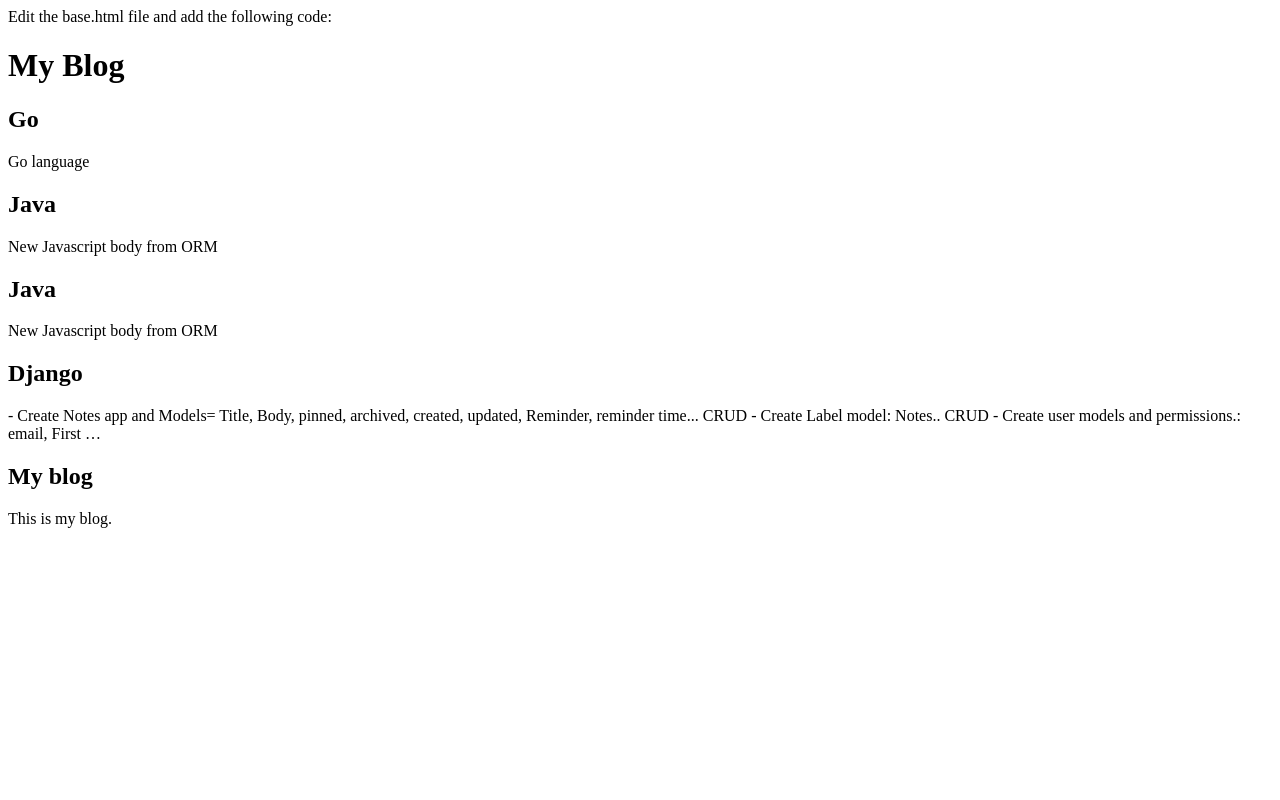
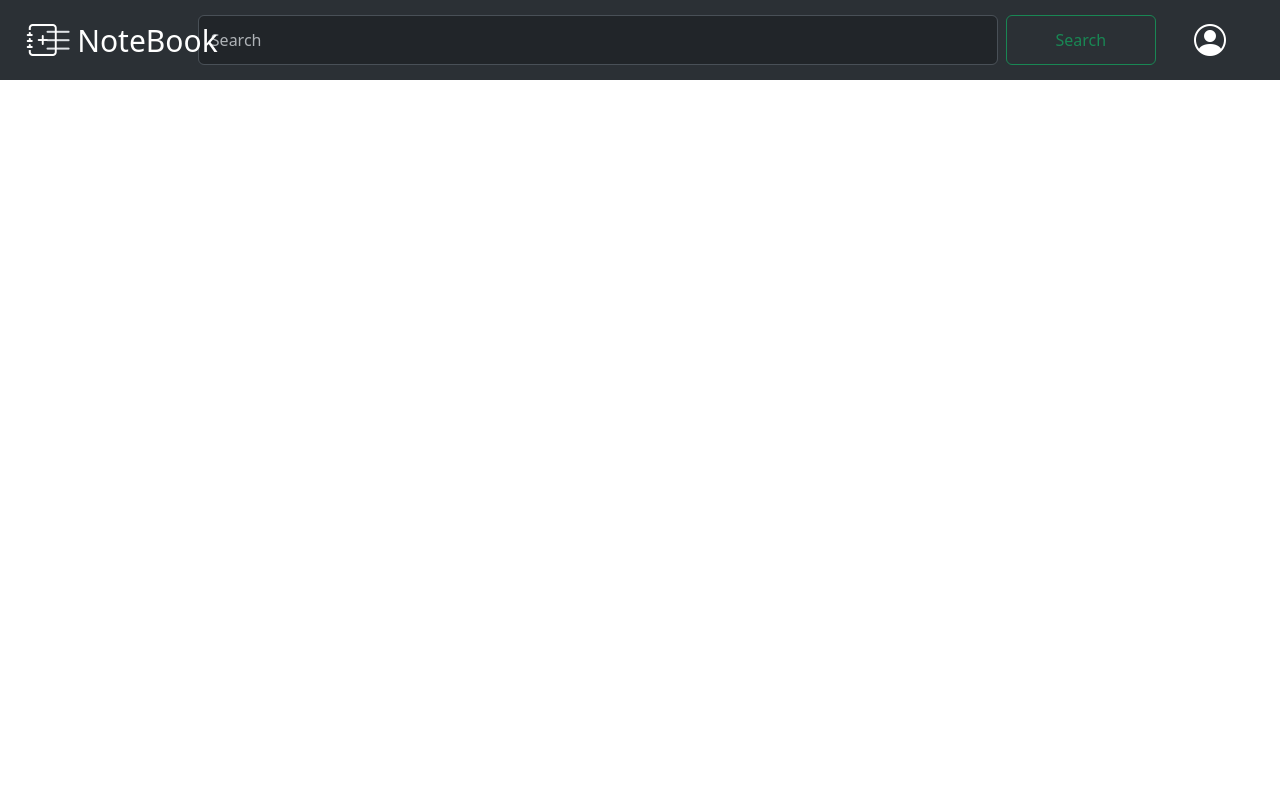
Before and after one commit to JoseSholly/keep-notebook, a Django app: page /notes/ in a window 1280 px wide. Run offline with Django 4.2, Linux system fonts and the light colour scheme; data comes from the database, SQL or seed files in the repository.

Commit message:
Home page styling

```diff
--- a/notebook/notes/static/css/notes.css
+++ b/notebook/notes/static/css/notes.css
@@ -0,0 +1,98 @@
+:root {
+    --bg-color: #202124;
+    --sidebar-bg: #2d2e30;
+    --note-bg: #2d2e30;
+    --text-color: #e8eaed;
+    --accent-color: #fcc934;
+}
+
+body {
+    font-family: 'Roboto', Arial, sans-serif;
+    margin: 0;
+    padding: 0;
+    background-color: var(--bg-color);
+    color: var(--text-color);
+}
+
+.nav-bar{
+    height: 80px;
+}
+.navbar-brand{
+    margin-left: 0;
+    font-size: 15px !important;
+    font-style: normal;
+padding: 5px;
+}
+
+.nav-icon{
+    background-color: white;
+}
+
+.offcanvas{
+    margin-top: 80px;
+}
+
+.btn-offcanvas{
+    color: white;
+    border: 2px solid white;
+    margin-left: 2%;
+    align-items: center;
+    scale: 2.1;}
+
+
+.btn-offcanvas:hover{
+    color: white;
+    background-color: white;
+}
+
+
+.d-flex{
+    margin-left: -50px;
+}
+
+.d-flex>input{
+    width: 800px;
+    height: 50px;
+
+}
+
+.d-flex>button{
+    width: 150px;
+}
+
+.offcanvas-start{
+    background-color: #202124;
+}
+.offcanvas{
+    background-color: #2d2e30 !important;
+    padding-right: 3px !important;
+}
+.offcanvas-body{
+    padding: 0 !important;
+    margin-left: -30px;
+}
+.btn-close:hover{
+    background-color: white !important;
+    border-radius: 50%;
+}
+.side-bar>div{
+    border-top-right-radius: 28px;
+    border-bottom-right-radius: 28px;
+}
+.side-bar>div>a{
+    /* padding-left: 30px; */
+    text-decoration: none;
+    list-style: none;
+    color: #e8eaed;
+    padding: 15px 30px;
+    display: flex;
+    align-items: center;
+    gap: 30px;
+    font-size: 18px;
+}
+.side-bar>div>i{
+    scale: 1.5;
+}
+.side-bar>div:hover{
+    background-color: cadetblue;
+}
--- /dev/null
+++ b/notebook/notes/static/script.js
@@ -0,0 +1,110 @@
+document.addEventListener("DOMContentLoaded", () => {
+  const newNoteBtn = document.getElementById("newNote");
+  const noteArea = document.getElementById("noteArea");
+  const pinnedArea = document.getElementById("pinnedArea");
+  const searchBar = document.getElementById("searchBar");
+
+  let notes = JSON.parse(localStorage.getItem("notes")) || [];
+
+  function renderNotes() {
+    noteArea.innerHTML = "<h2>Other Notes</h2>";
+    pinnedArea.innerHTML = "<h2>Pinned</h2>";
+
+    notes.forEach((note, index) => {
+      const noteElement = createNoteElement(note, index);
+      if (note.pinned) {
+        pinnedArea.appendChild(noteElement);
+      } else {
+        noteArea.appendChild(noteElement);
+      }
+    });
+  }
+
+  function createNoteElement(note, index) {
+    const noteDiv = document.createElement("div");
+    noteDiv.className = "note";
+    noteDiv.innerHTML = `
+            <div class="note-title" contenteditable="true">${note.title}</div>
+            <div class="note-content" contenteditable="true">${note.content}</div>
+            <div class="note-actions">
+                <button class="pin-btn"><i class="fas fa-thumbtack"></i></button>
+                <button class="delete-btn"><i class="fas fa-trash"></i></button>
+            </div>
+        `;
+
+    const pinBtn = noteDiv.querySelector(".pin-btn");
+    const deleteBtn = noteDiv.querySelector(".delete-btn");
+
+    pinBtn.addEventListener("click", () => togglePin(index));
+    deleteBtn.addEventListener("click", () => deleteNote(index));
+
+    noteDiv
+      .querySelector(".note-title")
+      .addEventListener("blur", (e) =>
+        updateNote(index, "title", e.target.innerText)
+      );
+    noteDiv
+      .querySelector(".note-content")
+      .addEventListener("blur", (e) =>
+        updateNote(index, "content", e.target.innerText)
+      );
+
+    return noteDiv;
+  }
+
+  function addNote() {
+    notes.unshift({
+      title: "New Note",
+      content: "Start typing...",
+      pinned: false,
+    });
+    saveNotes();
+    renderNotes();
+  }
+
+  function togglePin(index) {
+    notes[index].pinned = !notes[index].pinned;
+    saveNotes();
+    renderNotes();
+  }
+
+  function deleteNote(index) {
+    notes.splice(index, 1);
+    saveNotes();
+    renderNotes();
+  }
+
+  function updateNote(index, field, value) {
+    notes[index][field] = value;
+    saveNotes();
+  }
+
+  function saveNotes() {
+    localStorage.setItem("notes", JSON.stringify(notes));
+  }
+
+  function searchNotes() {
+    const searchTerm = searchBar.value.toLowerCase();
+    const filteredNotes = notes.filter(
+      (note) =>
+        note.title.toLowerCase().includes(searchTerm) ||
+        note.content.toLowerCase().includes(searchTerm)
+    );
+    renderFilteredNotes(filteredNotes);
+  }
+
+  function renderFilteredNotes(filteredNotes) {
+    noteArea.innerHTML = "<h2>Search Results</h2>";
+    pinnedArea.innerHTML = "";
+
+    filteredNotes.forEach((note, index) => {
+      const noteElement = createNoteElement(note, notes.indexOf(note));
+      noteArea.appendChild(noteElement);
+    });
+  }
+
+  newNoteBtn.addEventListener("click", addNote);
+  searchBar.addEventListener("input", searchNotes);
+
+  renderNotes();
+});
--- a/notebook/notes/templates/notes/base.html
+++ b/notebook/notes/templates/notes/base.html
@@ -1,19 +1,89 @@
-Edit the base.html file and add the following code:
 {% load static %}
 <!DOCTYPE html>
-<html>
+<html lang="en">
 <head>
- <title>{% block title %}{% endblock %}</title>
- <link href="{% static "css/notes.css" %}" rel="stylesheet">
+    <meta charset="UTF-8">
+    <meta name="viewport" content="width=device-width, initial-scale=1.0">
+    <title>{% block title %}My NoteBook{% endblock %}</title>
+    <link href="{% static 'css/notes.css' %}" rel="stylesheet">
+
+    <link rel="stylesheet" href="https://cdnjs.cloudflare.com/ajax/libs/font-awesome/5.15.3/css/all.min.css">
+    <link href="https://cdn.jsdelivr.net/npm/bootstrap@5.3.3/dist/css/bootstrap.min.css" rel="stylesheet" integrity="sha384-QWTKZyjpPEjISv5WaRU9OFeRpok6YctnYmDr5pNlyT2bRjXh0JMhjY6hW+ALEwIH" crossorigin="anonymous">
+    <link rel="stylesheet" href="https://cdn.jsdelivr.net/npm/bootstrap-icons@1.11.3/font/bootstrap-icons.min.css">
 </head>
 <body>
- <div id="content">
- {% block content %}
- {% endblock %}
- </div>
- <div id="sidebar">
- <h2>My blog</h2>
- <p>This is my blog.</p>
- </div>
+    <nav class="navbar bg-body-tertiary bg-primary nav-bar" data-bs-theme="dark">
+  <div class="container-fluid">
+    <!-- <button class="btn btn-offcanvas" type="button" data-bs-toggle="offcanvas" data-bs-target="#offcanvasWithBothOptions" aria-controls="offcanvasWithBothOptions"></button> -->
+
+        <i  class="bi bi-list btn btn-offcanvas" type="button" data-bs-toggle="offcanvas" data-bs-target="#offcanvasWithBothOptions" aria-controls="offcanvasWithBothOptions"></i>
+
+    <i class="bi bi-journal-plus" style="color: white; scale: 2.0; margin-left: -40px; align-items: center;">
+        <a class="navbar-brand">NoteBook</a>
+    </i>
+
+
+
+
+    <form class="d-flex" role="search">
+      <input class="form-control me-2" type="search" placeholder="Search" aria-label="Search">
+      <button class="btn btn-outline-success" type="submit">Search</button>
+    </form>
+
+        <i class="bi bi-person-circle" style="color: white; scale: 2.0; margin-right: 50px; align-items: center;"></i>
+
+  </div>
+</nav>
+
+
+<div class="offcanvas offcanvas-start" data-bs-scroll="true" tabindex="-1" id="offcanvasWithBothOptions" aria-labelledby="offcanvasWithBothOptionsLabel">
+  <div class="offcanvas-header">
+    <h5 class="offcanvas-title" id="offcanvasWithBothOptionsLabel"></h5>
+    <button type="button" class="btn-close" data-bs-dismiss="offcanvas" aria-label="Close" ></button>
+  </div>
+  <div class="offcanvas-body">
+    <ul class="side-bar">
+        <div>
+            <a href="">
+                <i class="bi bi-journal"></i>
+                <li>Notes</li>
+            </a>
+        </div>
+        <div>
+            <a href="">
+                <i class="bi bi-bell"></i>
+                <li>Reminders</li>
+            </a>
+        </div>
+        <div>
+            <a href="">
+                <i class="bi bi-bookmark-fill"></i>
+                <li>Django</li>
+            </a>
+        </div>
+        <div>
+            <a href="">
+                <i class="bi bi-pencil-fill"></i>
+                <li>Edit labels</li>
+            </a>
+        </div>
+        <div>
+            <a href="">
+                <i class="bi bi-file-arrow-down-fill"></i>
+                <li>Archive</li>
+            </a>
+        </div>
+        <div>
+            <a href="">
+                <i class="bi bi-trash"></i>
+                <li>Trash</li>
+            </a>
+        </div>
+    </ul>
+  </div>
+</div>
+
+    <script src="{% static 'script.js' %}"></script>
+    <script src="https://cdn.jsdelivr.net/npm/bootstrap@5.3.3/dist/js/bootstrap.bundle.min.js" integrity="sha384-YvpcrYf0tY3lHB60NNkmXc5s9fDVZLESaAA55NDzOxhy9GkcIdslK1eN7N6jIeHz" crossorigin="anonymous"></script>
 </body>
 </html>
--- a/notebook/notes/templates/notes/note/list.html
+++ b/notebook/notes/templates/notes/note/list.html
@@ -1,7 +1,7 @@
 {% extends "notes/base.html" %}
-{% block title %}My Blog{% endblock %}
+{% block title %}My NoteBook{% endblock %}
 {% block content %}
- <h1>My Blog</h1>
+ <h1>My NoteBook</h1>
  {% for post in notes %}
  <h2>
 
```
